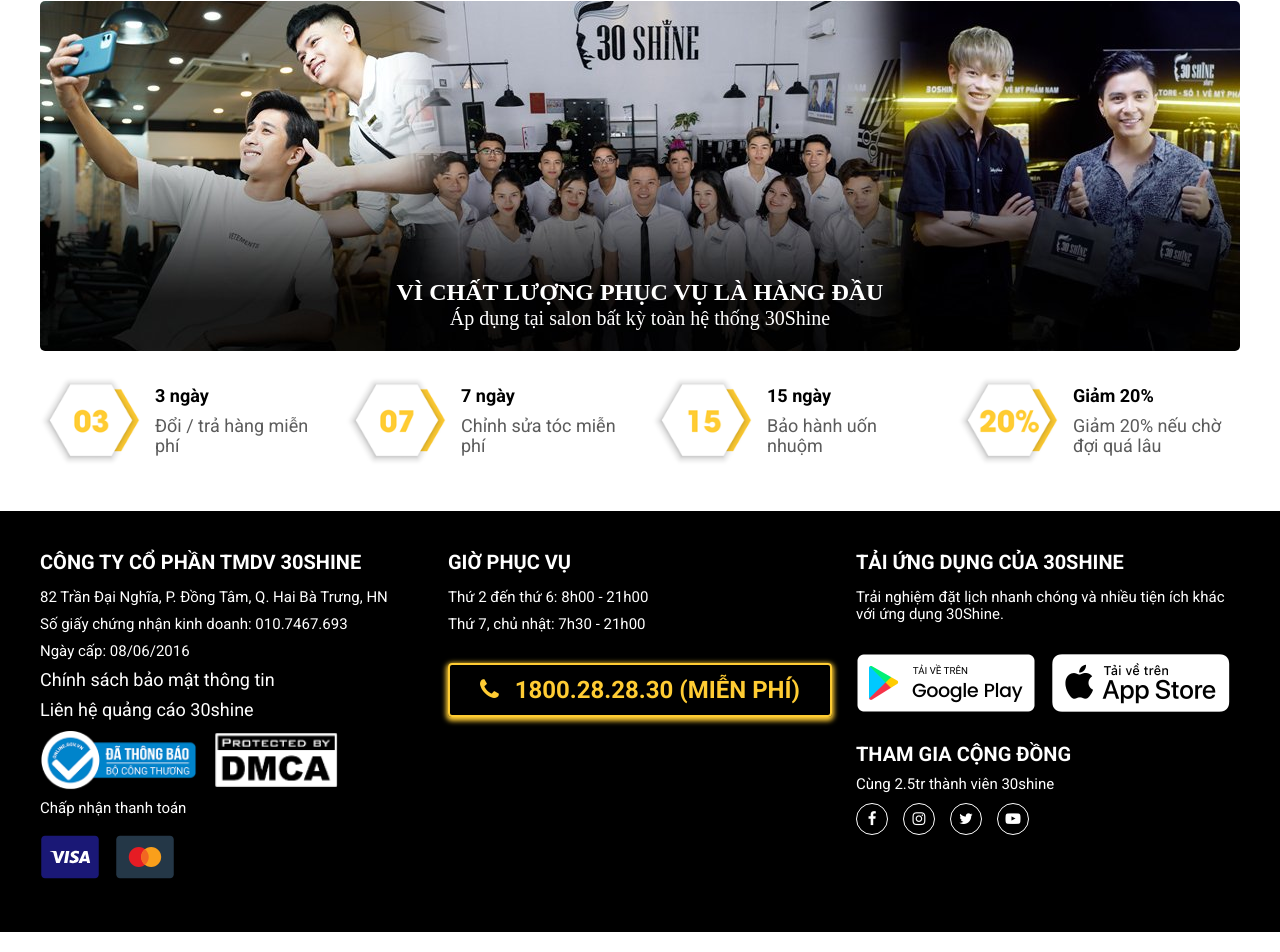
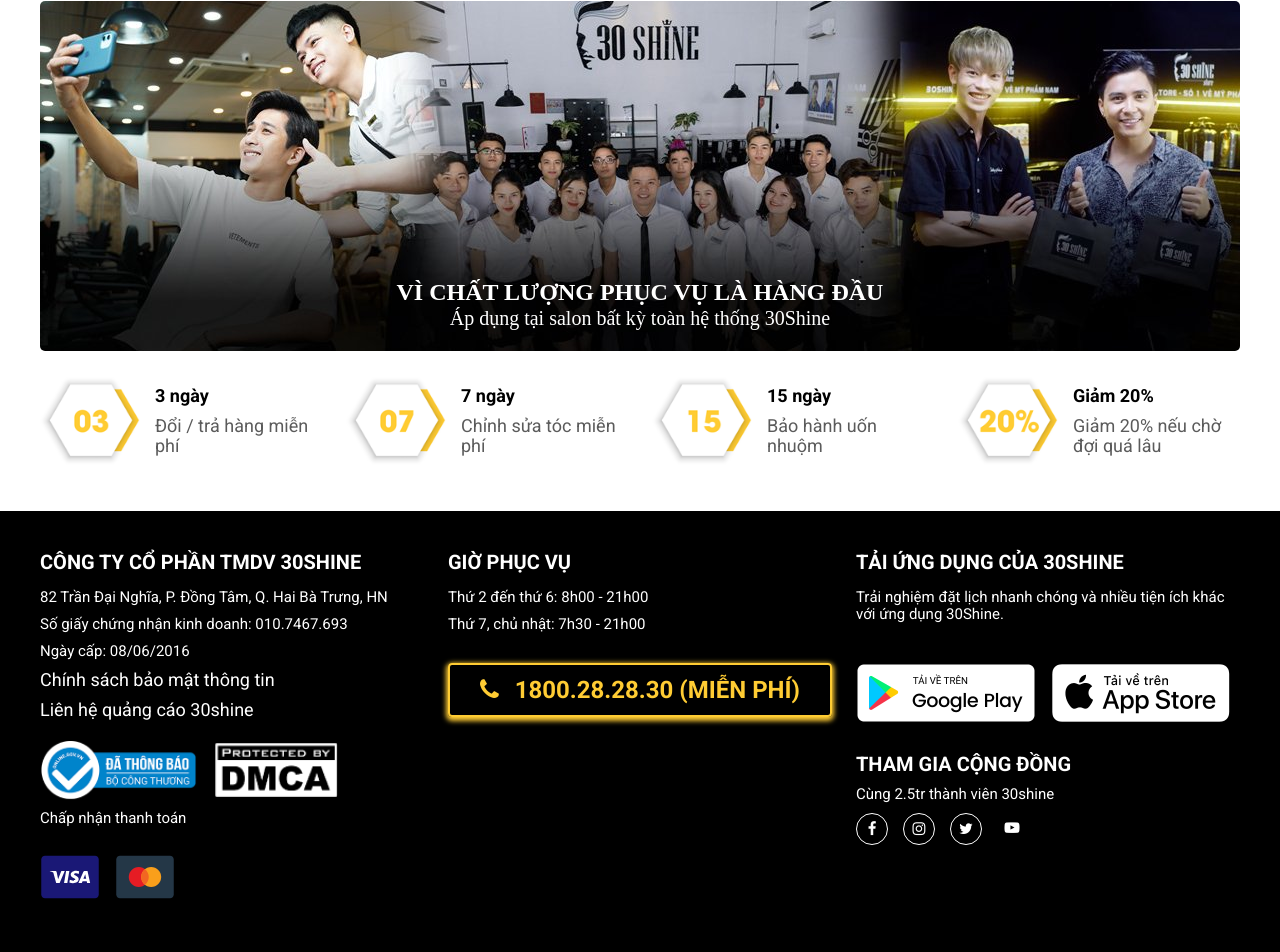
Before and after one commit to HienTVStack/web-30shine-2, a plain HTML site: page index.html in a window 1280 px wide. Shown: the part 4275-5227 px from the top of the page. Drawn offline with Linux system fonts and the light colour scheme.

Commit message:
Saving on Github

```diff
--- a/assets/css/style.css
+++ b/assets/css/style.css
@@ -259,6 +259,7 @@ html {
     display: flex;
     align-items: center;
     /* justify-content: center; */
+    margin-top: 10px;
 }
 .footer-logo > img {
     display: flex;
--- a/index.html
+++ b/index.html
@@ -654,7 +654,7 @@
                                                 <i class="fa fa-twitter" aria-hidden="true"></i>
                                             </a>
                                         </li>
-                                        <li class="footer-item__detail-icons-item">
+                                        <li class="foo.ter-item__detail-icons-item">
                                             <a href="#" class="footer-item__detail-icons-link">
                                                 <i class="fa fa-youtube-play" aria-hidden="true"></i>
                                             </a>
```
